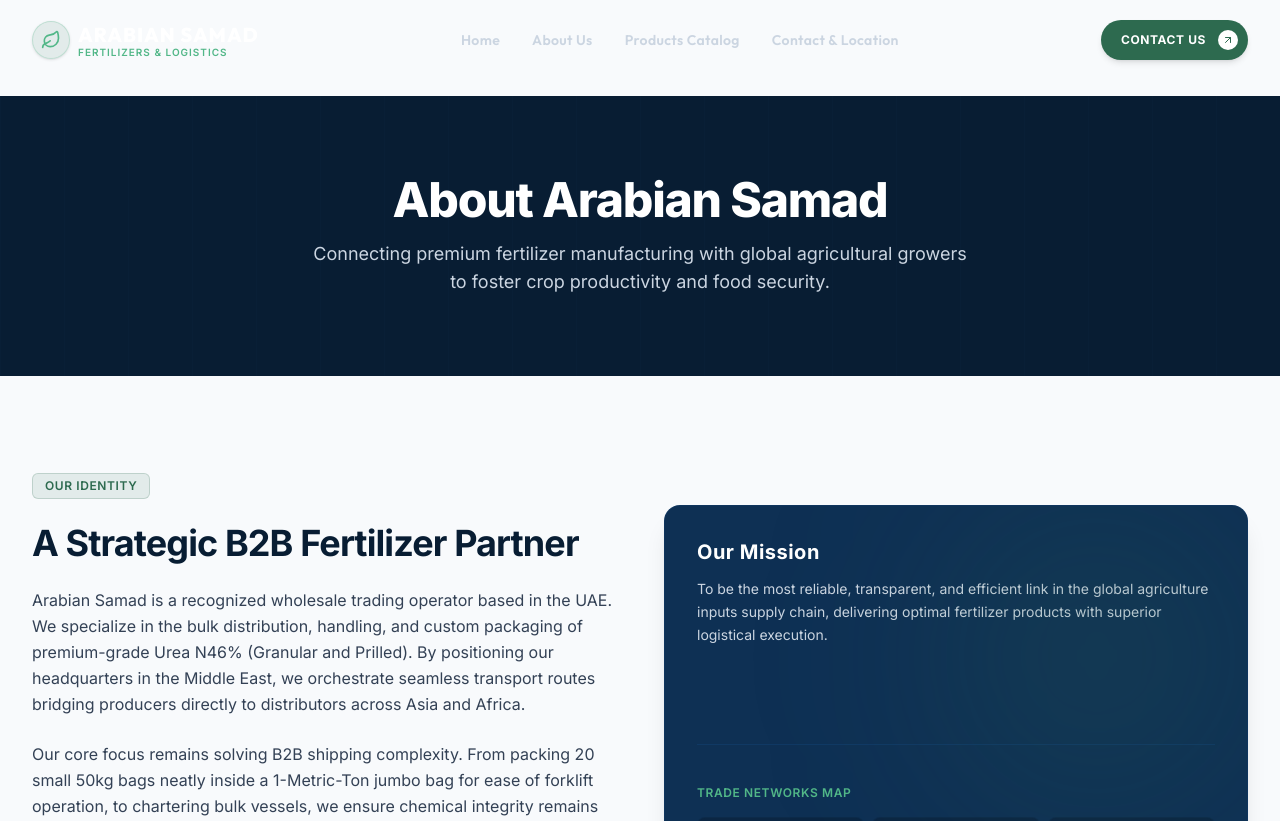
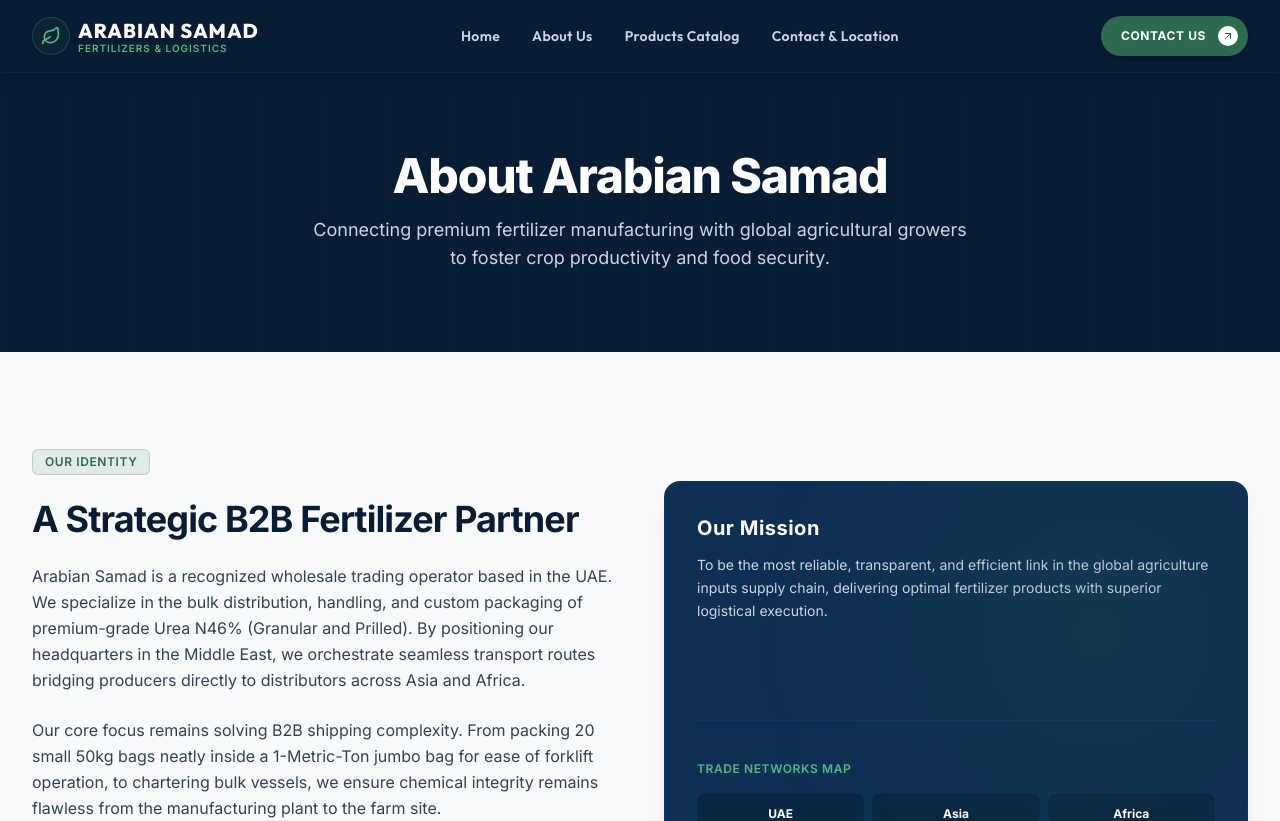
Before and after one commit to Machinedra-Digital/samad, a Next.js app: page /about in a window 1280 px wide. Shown: the top 821 px of the page. Built offline with nearby package versions, Linux system fonts and the light colour scheme.

Commit message:
Navbar Visibility Fix

```diff
--- a/src/app/about/page.tsx
+++ b/src/app/about/page.tsx
@@ -36,7 +36,7 @@
     <>
       <Header />
 
-      <main id="main-content" className="flex-grow pt-24 font-sans bg-brand-gray-light">
+      <main id="main-content" className="flex-grow pt-18 font-sans bg-brand-gray-light">
         {/* Semantic SEO/GEO headings */}
         <h2 className="sr-only">UAE Corporate History & Trade Hub</h2>
         <h2 className="sr-only">Our Core Strengths & Supply Chain Operations</h2>
--- a/src/app/contact/page.tsx
+++ b/src/app/contact/page.tsx
@@ -13,7 +13,7 @@
   return (
     <>
       <Header />
-      <main id="main-content" className="flex-grow pt-24 font-sans bg-brand-gray-light">
+      <main id="main-content" className="flex-grow pt-18 font-sans bg-brand-gray-light">
         {/* Semantic SEO/GEO headings */}
         <h1 className="sr-only">Contact Arabian Samad</h1>
         <h2 className="sr-only">Request a B2B Quote (RFQ)</h2>
--- a/src/app/products/page.tsx
+++ b/src/app/products/page.tsx
@@ -13,7 +13,7 @@
   return (
     <>
       <Header />
-      <main id="main-content" className="flex-grow pt-24 font-sans bg-brand-gray-light">
+      <main id="main-content" className="flex-grow pt-18 font-sans bg-brand-gray-light">
         {/* Semantic SEO/GEO headings */}
         <h1 className="sr-only">Arabian Samad - Products Catalog</h1>
         <h2 className="sr-only">Urea N46% Granular & Prilled Specifications</h2>
--- a/src/components/layout/header.tsx
+++ b/src/components/layout/header.tsx
@@ -36,7 +36,9 @@
         className={`fixed top-0 left-0 right-0 z-50 transition-all duration-300 ${
           scrolled
             ? "bg-brand-blue-dark/90 backdrop-blur-md border-b border-brand-blue-mid/40 shadow-lg py-3"
-            : "bg-transparent py-5"
+            : pathname === "/"
+            ? "bg-transparent py-5"
+            : "bg-brand-blue-dark border-b border-brand-blue-mid/40 shadow-lg py-4"
         }`}
       >
         <div className="max-w-7xl mx-auto px-4 sm:px-6 lg:px-8">
```
